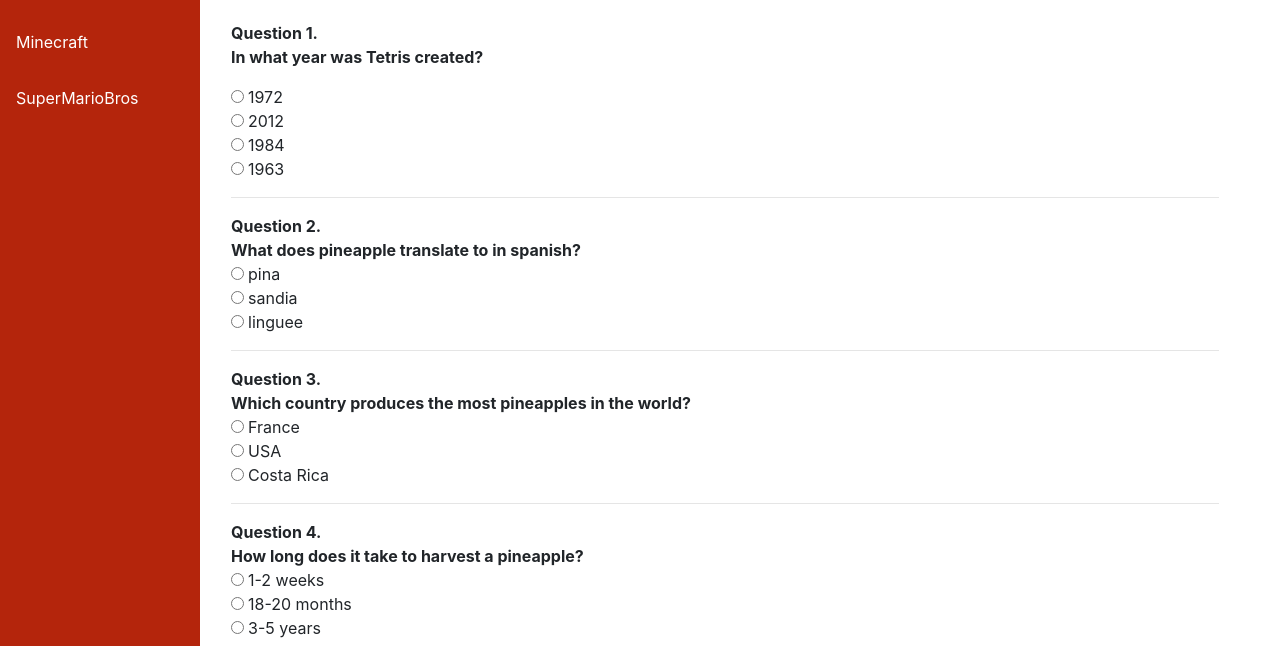
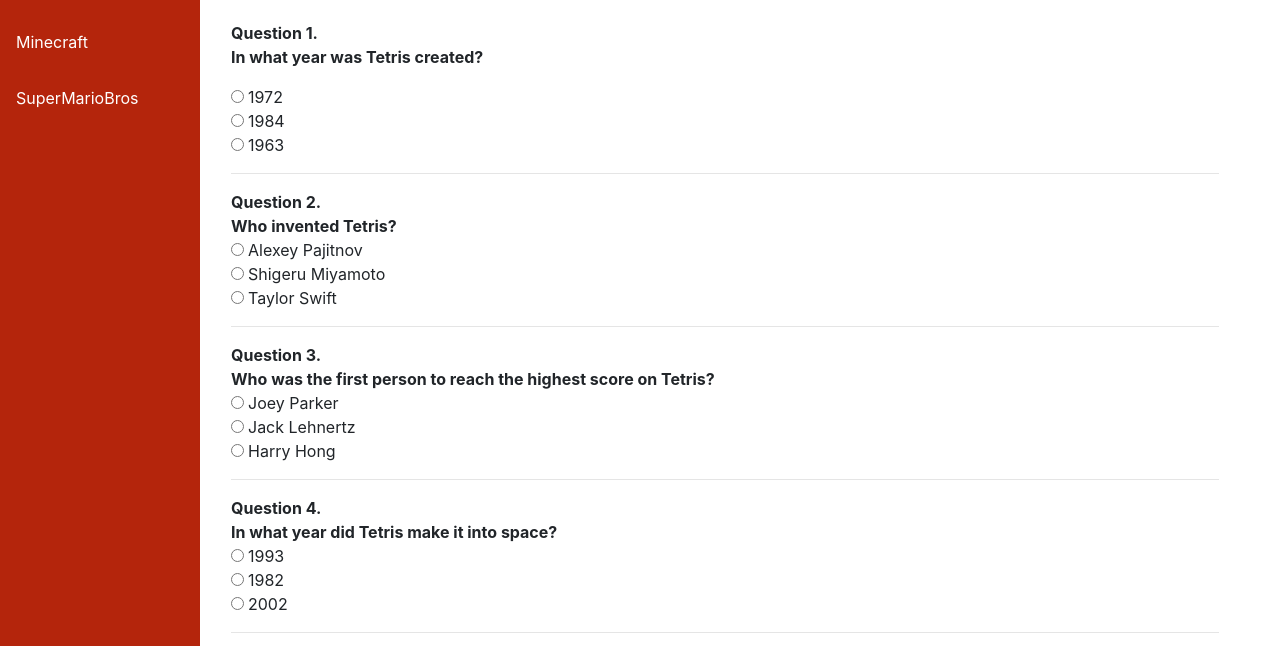
Before and after one commit to GamingDude123/Website, a plain HTML site: page quiztetris.html in a window 1280 px wide. Shown: the part 154-800 px from the top of the page. Drawn offline with nearby package versions, Linux system fonts and the light colour scheme.

Commit message:
Add files via upload

```diff
--- a/quiztetris.html
+++ b/quiztetris.html
@@ -112,36 +112,39 @@
                 <br>In what year was Tetris created?<br></b>
               <blockquote>
                 <input type="radio" name="q1" value="1972">1972<br>
-                <input type="radio" name="q1" value="2012">2012<br>
+
                 <input type="radio" name="q1" value="1984">1984<br>
                 <input type="radio" name="q1" value="1963">1963<br>
               </blockquote>
               <p><b>
                   <hr>
                   Question 2.
-                  <br>What does pineapple translate to in spanish?<br></b>
+                  <br>Who invented Tetris?<br></b>
                 <blockquote>
-                  <input type="radio" name="q2" value="pina">pina<br>
-                  <input type="radio" name="q2" value="sandia">sandia<br>
-                  <input type="radio" name="q2" value="linguee">linguee<br>
+
+                  <input type="radio" name="q2" value="Pajitnov">Alexey Pajitnov<br>
+                  <input type="radio" name="q2" value="Miyamoto">Shigeru Miyamoto<br>
+                  <input type="radio" name="q2" value="Swift">Taylor Swift<br>
                 </blockquote>
                 <p><b>
                     <hr>
                     Question 3.
-                    <br>Which country produces the most pineapples in the world?<br></b>
+                    <br>Who was the first person to reach the highest score on Tetris?<br></b>
                   <blockquote>
-                    <input type="radio" name="q3" value="France">France<br>
-                    <input type="radio" name="q3" value="USA">USA<br>
-                    <input type="radio" name="q3" value="Costa Rica">Costa Rica<br>
+                    <input type="radio" name="q3" value="Parker">Joey Parker<br>
+                    <input type="radio" name="q3" value="Lehnertz">Jack Lehnertz<br>
+
+                    <input type="radio" name="q3" value="Hong">Harry Hong<br>
                   </blockquote>
                   <p><b>
                       <hr>
                       Question 4.
-                      <br>How long does it take to harvest a pineapple?<br></b>
+                      <br>In what year did Tetris make it into space?<br></b>
                     <blockquote>
-                      <input type="radio" name="q4" value="Weeks">1-2 weeks<br>
-                      <input type="radio" name="q4" value="Months">18-20 months<br>
-                      <input type="radio" name="q4" value="Years">3-5 years<br>
+                      <input type="radio" name="q4" value="1993">1993<br>
+                      <input type="radio" name="q4" value="1982">1982<br>
+
+                      <input type="radio" name="q4" value="2002">2002<br>
                     </blockquote>
                     <p><b>
                         <hr>
@@ -212,15 +215,15 @@
 
         var numQues = 10;
 
-        var numChoi = 4;
+        var numChoi = 3;
 
         var answers = new Array(10);
 
-        answers[0] = "Green and Yellow";
+        answers[0] = "1984";
 
-        answers[1] = "pina";
+        answers[1] = "Pajitnov";
 
-        answers[2] = "Costa Rica";
+        answers[2] = "Hong";
 
         answers[3] = "Months";
 
```
